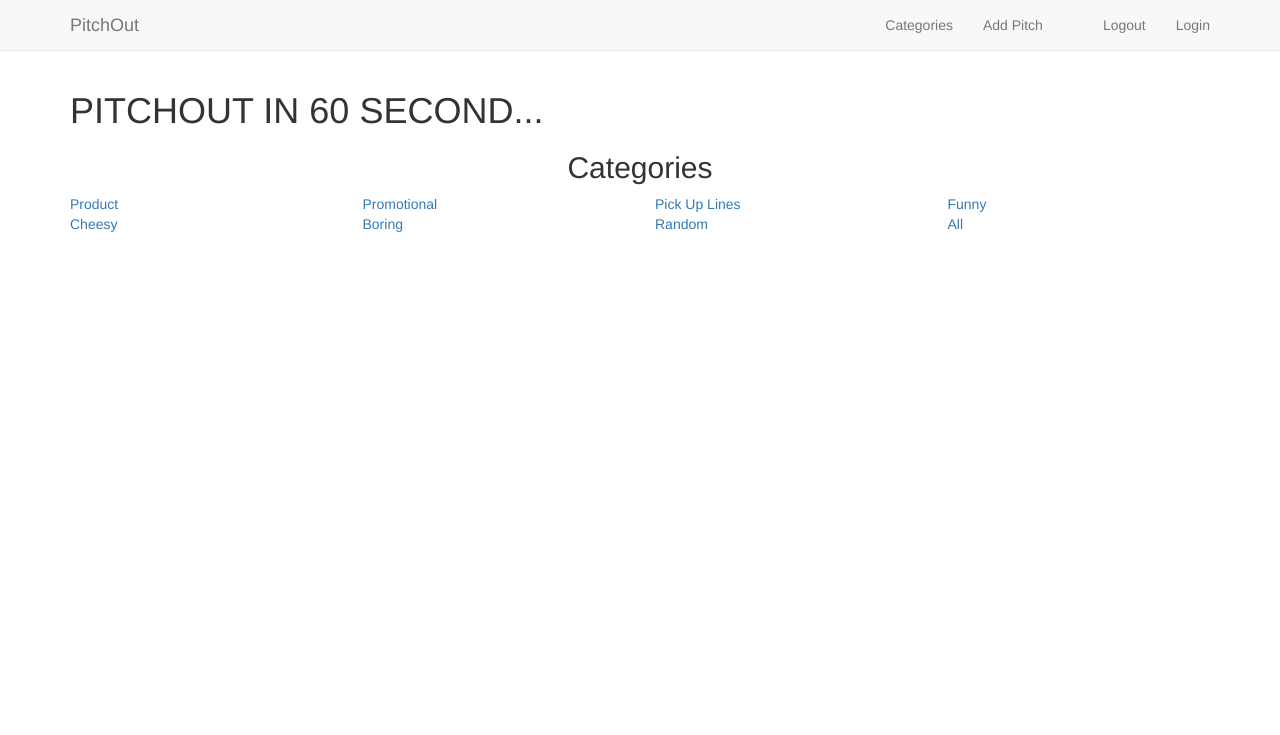
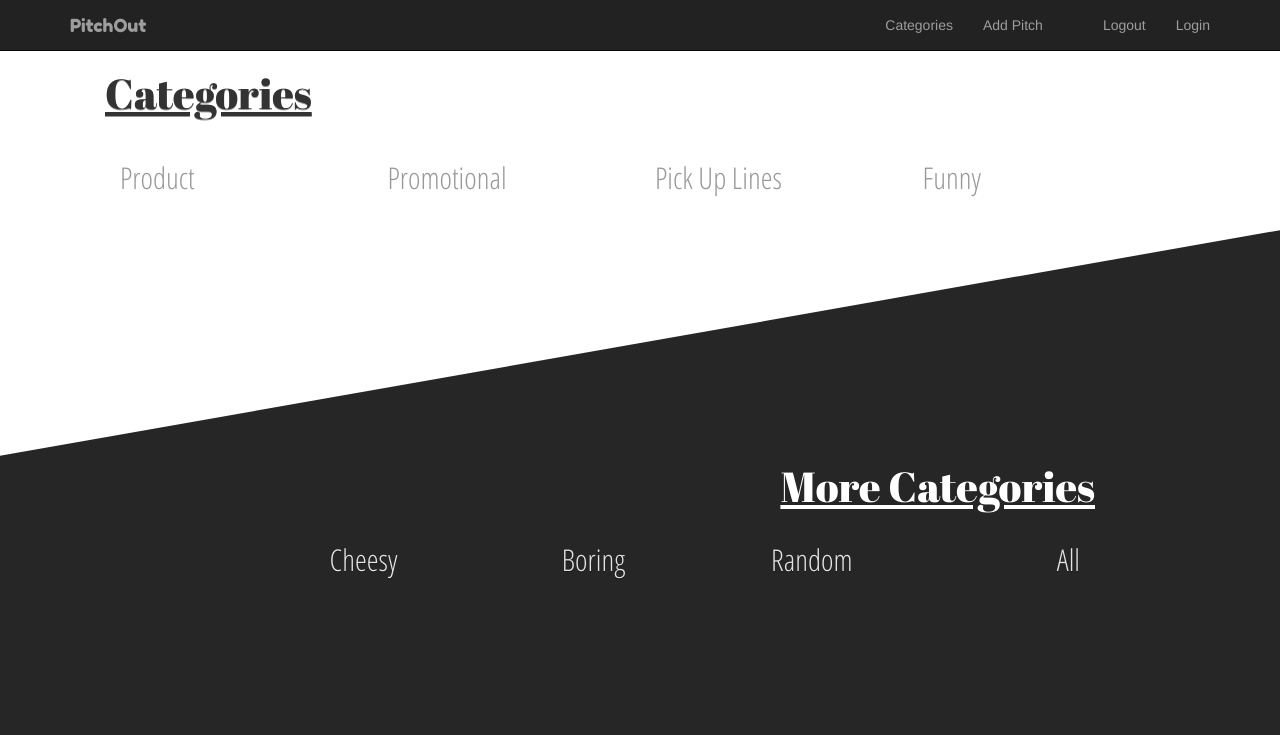
Before and after one commit to Geerocktricks/PitchOut, a Flask app: page / in a window 1280 px wide. Shown: the top 735 px of the page. Run offline with Flask 2, Linux system fonts and the light colour scheme; some libraries are stand-ins or nearby versions.

Commit message:
This commit styles the index.html

```diff
--- a/app/static/css/style.css
+++ b/app/static/css/style.css
@@ -0,0 +1,73 @@
+body{
+    margin: 0px;
+    padding: 0px;
+    width: 100%;
+    background-color: #262626;
+}
+.skewedBox{
+    /* padding: 100px 0; */
+    background-color: #ffffff;
+    transform: skew(0deg , -10deg) translateY(-100px);
+    /* width: 100%; */
+}
+.categories1{
+    padding: 150px 120px;
+    transform: skew(0deg , 10deg);
+    font-family: Arial, Helvetica, sans-serif;
+
+
+}
+.categories1 h1{
+    margin: 0px;
+    padding: 20px 0px;
+    font-size: 3em;
+    /* color: #ffff; */
+    text-shadow: 0 1px 0 rgba(0, 0, 0, .4);
+    text-decoration: underline;
+    font-family: 'Abril Fatface', cursive;
+
+}
+.categories1 p{
+    margin: 0px;
+    padding: 0px;
+    font-size: 1em;
+    line-height: 1.5em;
+    width: 80%;
+    margin-top: 30px;
+    font-family: 'Open Sans Condensed', sans-serif;
+
+
+}
+.categories1 p a{
+    color: #0000;
+    text-shadow: 0 1px 0 rgba(0, 0, 0, .4);
+    font-size: 30px;
+
+}
+ .sec2{
+    padding: 0 200px 150px;
+    text-align: right;
+    color: #ffff;
+    font-family: Arial, Helvetica, sans-serif;
+
+}
+.sec2 h1{
+    font-size: 3em;
+    text-decoration: underline;
+    font-family: 'Abril Fatface', cursive;
+
+
+}
+.sec2 p{
+    font-size: 1em;
+    line-height: 1.5em;
+    margin-top: 30px;
+    font-family: 'Open Sans Condensed', sans-serif;
+}
+
+.sec2 p a{
+    color: #e3e3e3;
+    text-shadow: 0 1px 0 rgba(0, 0, 0, .4);
+    font-size: 30px;
+
+}
--- a/app/templates/index.html
+++ b/app/templates/index.html
@@ -3,41 +3,53 @@
 
 {% block styles%}
 {{ super() }}
-<link rel="stylesheet" href="{{url_for('static',filename='css/styles.css')}}">
+<link rel="stylesheet" href="{{url_for('static',filename='css/style.css')}}">
+<style>
+    @import url('https://fonts.googleapis.com/css?family=Abril+Fatface&subset=latin-ext');
+    @import url('https://fonts.googleapis.com/css?family=Open+Sans+Condensed:300,300i&subset=cyrillic,cyrillic-ext,greek,greek-ext,latin-ext,vietnamese');
+    @import url('https://fonts.googleapis.com/css?family=Fredoka+One');
+
+</style>
 {% endblock%}
 
 {% block content %}
-    <div class="container">
-
-    <h1>PITCHOUT IN 60 SECOND...</h1>
-        <h2 class="text-center">Categories</h2>
-        <div class="row categories">
+    <body>
+        <!-- <div class="container"> -->
+            <section class="skewedBox">
+                <div class="row categories1">
+                    <h1>Categories</h1>
                     <div class="category col-xs-12 col-sm-12 col-md-3 col-lg-3">
-                <a href="">Product</a>
+                        <p><a href="">Product</a></p>
                     </div>
                     <div class="category col-xs-12 col-sm-12 col-md-3 col-lg-3">
-<a href="">Promotional</a>
+                        <p><a href="">Promotional</a></p>
                     </div>
                     <div class="category col-xs-12 col-sm-12 col-md-3 col-lg-3">
-<a href="">Pick Up Lines</a>
+                        <p><a href="">Pick Up Lines</a></p>
+                    </div>
+
+                    <div class="category col-xs-12 col-sm-12 col-md-3 col-lg-3">
+                        <p><a href="">Funny</a></p>
+                    </div>
+                </div>
+            </section>
+            <section class="sec2">
+                    <div class="row categories2">
+                        <h1>More Categories</h1>
+                            <div class="category col-xs-12 col-sm-12 col-md-3 col-lg-3">
+                                <p><a href="">Cheesy</a></p>
                             </div>
                             <div class="category col-xs-12 col-sm-12 col-md-3 col-lg-3">
-<a href="">Funny</a>
+                                <p><a href="">Boring</a></p>
+                            </div>
+                            <div class="category col-xs-12 col-sm-12 col-md-3 col-lg-3">
+                                <p><a href="">Random</a></p>
+                            </div>
+                            <div class="category col-xs-12 col-sm-12 col-md-3 col-lg-3">
+                                <p><a href="">All</a></p>
                             </div>
                         </div>
-        <div class="row categories">
-            <div class="category col-xs-12 col-sm-12 col-md-3 col-lg-3">
-<a href="">Cheesy</a>
+            </section>
         </div>
-            <div class="category col-xs-12 col-sm-12 col-md-3 col-lg-3">
-<a href="">Boring</a>
-            </div>
-            <div class="category col-xs-12 col-sm-12 col-md-3 col-lg-3">
-<a href="">Random</a>
-            </div>
-<div class="category col-xs-12 col-sm-12 col-md-3 col-lg-3">
-    <a href="">All</a>
-</div>
-        </div>
-    </div>
+    </body>
 {% endblock %}
--- a/app/templates/navbar.html
+++ b/app/templates/navbar.html
@@ -1,4 +1,4 @@
-<div class="navbar navbar-default navbar-static-top" role="navigation">
+<div class="navbar navbar-inverse navbar-static-top" role="navigation" style="position:fixed; width:100%;margin-bottom: 10px ">
     <div class="container">
         <div class="navbar-header">
             <button class="navbar-toggle" type="button" data-toggle="collapse" data-target=".navbar-collapse">
@@ -7,7 +7,8 @@
                 <span class="icon-bar"></span>
                 <span class="icon-bar"></span>
             </button>
-            <a href="/" class="navbar-brand">PitchOut</a>
+            <a href="/" class="navbar-brand" style="font-family: 'Fredoka One', cursive;
+            ">PitchOut</a>
         </div>
         <div class="collapse navbar-collapse">
             <ul class="nav navbar-nav navbar-right">
```
Lines whose indentation alone changed are shown as unchanged.
